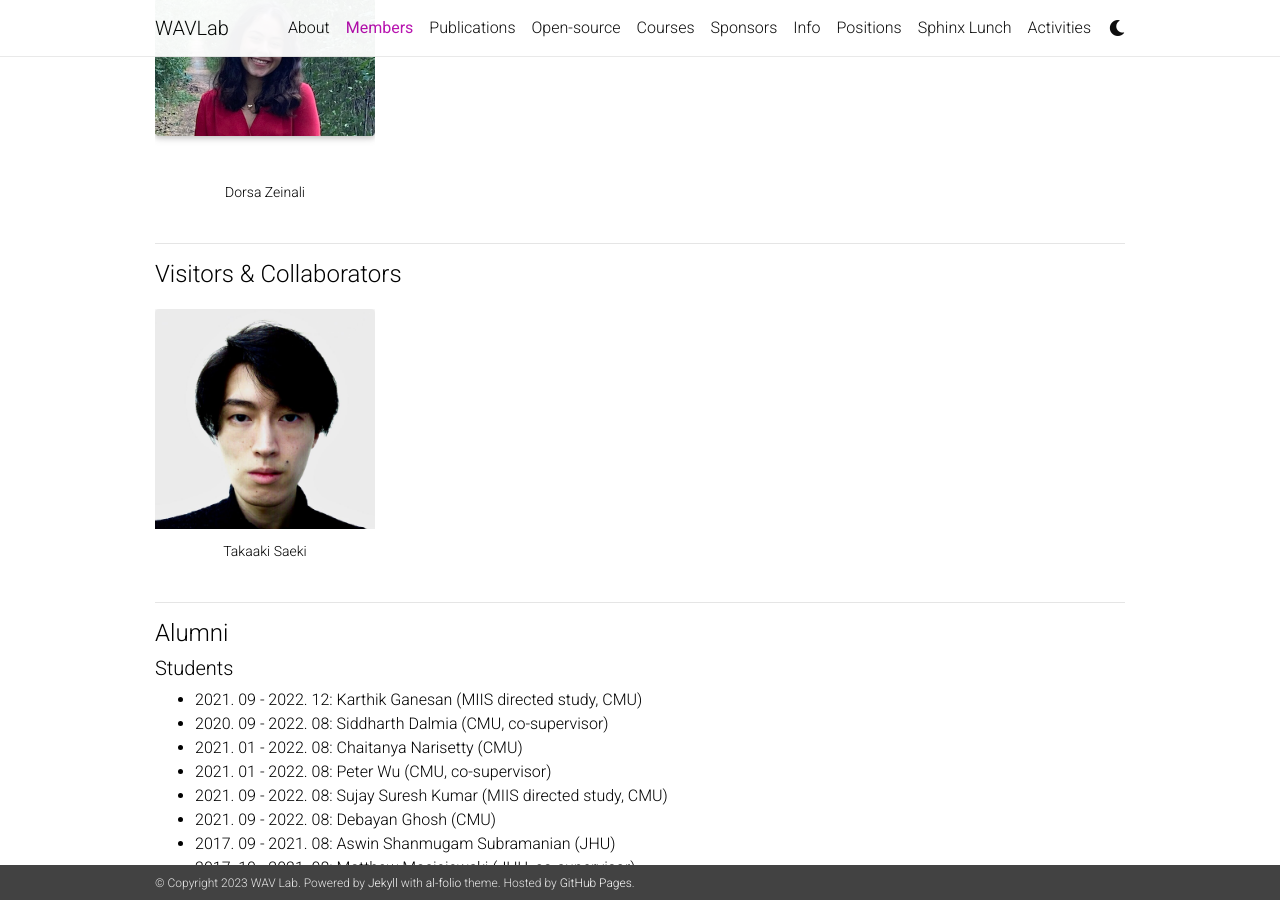
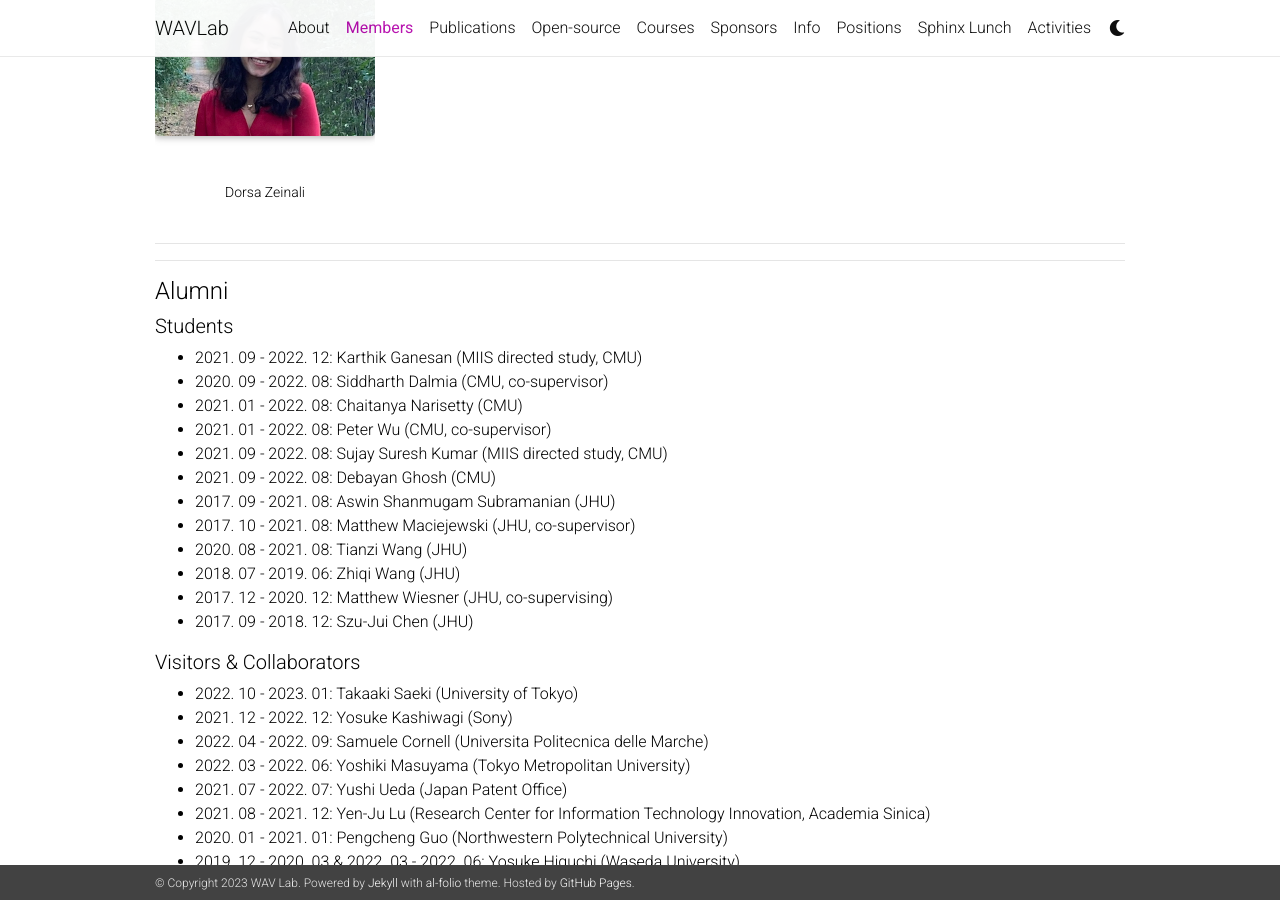
Before and after one commit to shinjiwlab/shinjiwlab.github.io, a Jekyll site: the page built from _pages/members.md, in a window 1280 px wide and 900 px high, scrolled down 2307 px. Built offline with Jekyll 4.4.1, drawn with Linux system fonts in a browser that asks for light colours; nearby versions of some CDN libraries; a style sheet for code colours, icons or effects is not loaded.

Commit message:
Update members.md

```diff
--- a/_pages/members.md
+++ b/_pages/members.md
@@ -350,7 +350,7 @@ order: 1
 </div>
 <hr />
 
-#### Visitors & Collaborators
+<!-- #### Visitors & Collaborators
 <div class="row mt-3">
     <div class="col-sm mt-1 mt-md-1">
         <div class="square">
@@ -367,7 +367,7 @@ order: 1
     </div>
     <div class="col-sm mt-3 mt-md-0">
     </div>
-</div>
+</div> -->
 
 <hr />
 
@@ -391,6 +391,7 @@ order: 1
 
 ##### Visitors & Collaborators
 <ul>
+<li>2022. 10 - 2023. 01: Takaaki Saeki (University of Tokyo)</li>
 <li>2021. 12 - 2022. 12: Yosuke Kashiwagi (Sony)</li>
 <li>2022. 04 - 2022. 09: Samuele Cornell (Universita Politecnica delle Marche)</li>
 <li>2022. 03 - 2022. 06: Yoshiki Masuyama (Tokyo Metropolitan University)</li>
```
